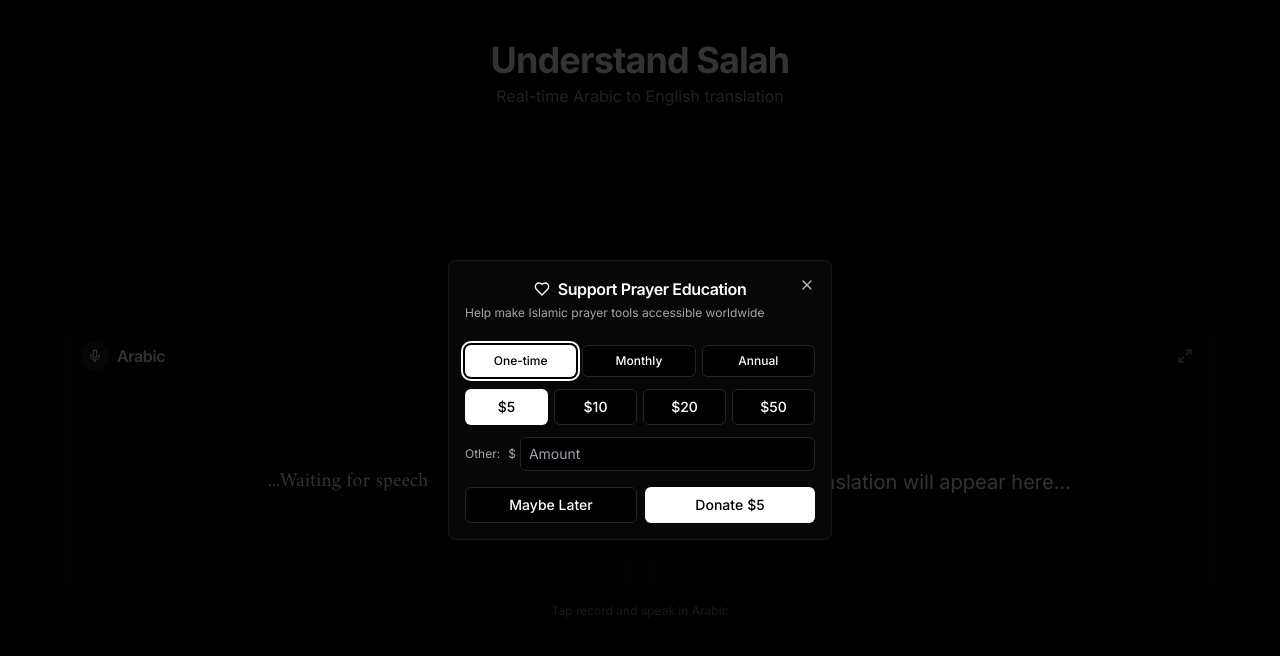
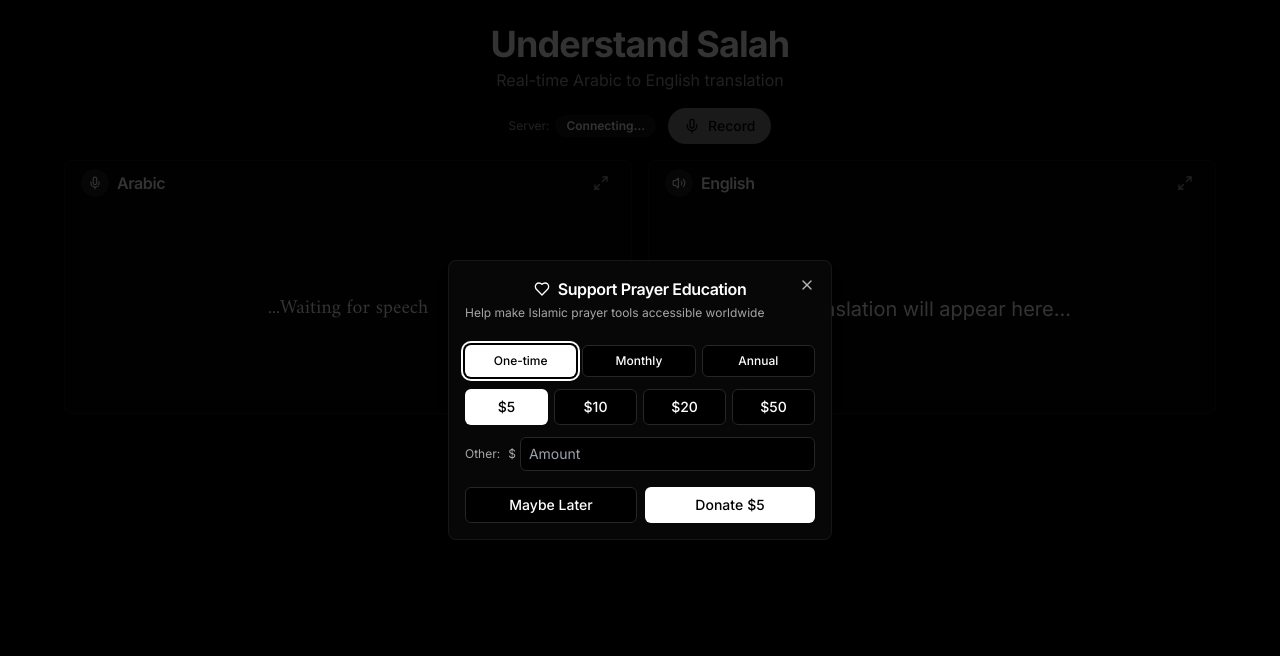
Before and after one commit to Areeb05/mobilemuslims, a React (Vite) app in the folder client/: page /understandsalah in a window 1280 px wide. Shown: the top 656 px of the page. Built offline with nearby package versions, Linux system fonts and the light colour scheme; no server answers.

Commit message:
fix: reduce spacing between header and main content

```diff
--- a/client/src/pages/UnderstandSalah.tsx
+++ b/client/src/pages/UnderstandSalah.tsx
@@ -2,9 +2,9 @@ import AudioStreamer from '../components/AudioStreamer'
 
 export default function UnderstandSalah() {
   return (
-    <div className="min-h-screen bg-black text-white flex flex-col p-3 md:p-4 lg:p-6">
+    <div className="min-h-screen bg-black text-white p-3 md:p-4 lg:p-6">
       {/* Compact Header */}
-      <div className="text-center py-2 md:py-4">
+      <div className="text-center mb-3 md:mb-4">
         <h1 className="text-2xl md:text-3xl lg:text-4xl font-bold text-white tracking-tight">
           Understand Salah
         </h1>
@@ -14,9 +14,7 @@ export default function UnderstandSalah() {
       </div>
 
       {/* Audio Streamer - Main Content */}
-      <div className="flex-1 flex items-center justify-center">
-        <AudioStreamer />
-      </div>
+      <AudioStreamer />
     </div>
   )
 }
```
